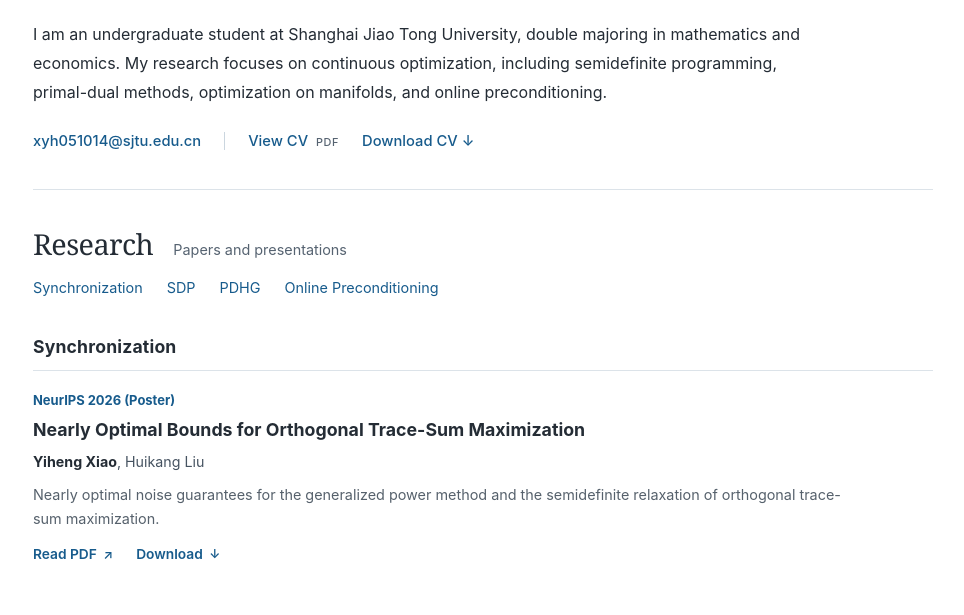
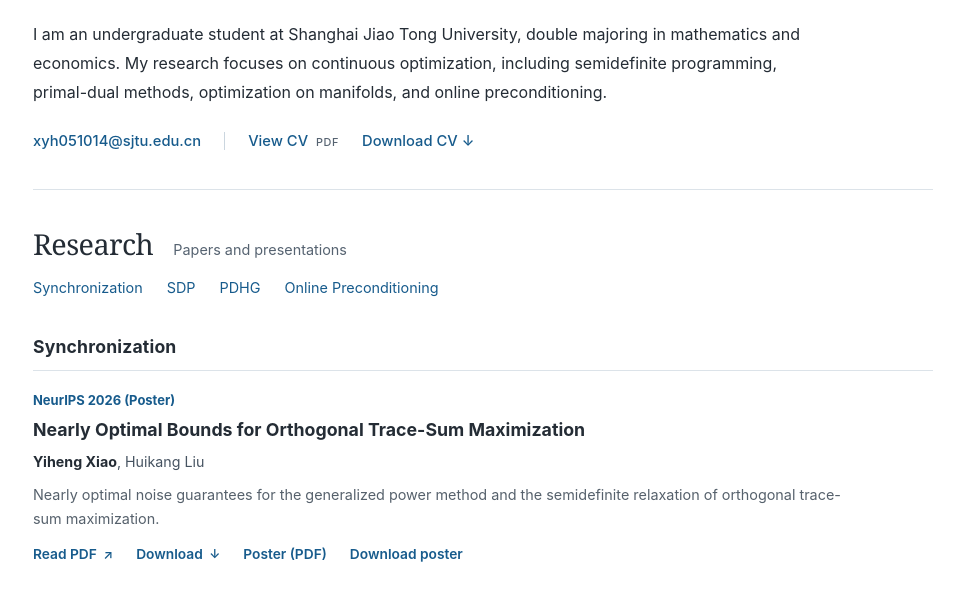
Before and after one commit to XiaoYiheng-SJTU/xiaoyiheng-sjtu.github.io, a plain HTML site: page index.html in a window 1280 px wide. Shown: the part 184-799 px from the top of the page, without its empty margins (157-1121 px from the left). Drawn offline with Linux system fonts and the light colour scheme.

Commit message:
Add NeurIPS 2026 OTSM poster

```diff
--- a/index.html
+++ b/index.html
@@ -46,6 +46,8 @@
           <div class="paper-links">
             <a href="otsm-neurips-2026.pdf" target="_blank" rel="noopener" aria-label="Read Nearly Optimal Bounds for Orthogonal Trace-Sum Maximization (PDF)">Read PDF <span aria-hidden="true">↗</span></a>
             <a href="otsm-neurips-2026.pdf" download="Xiao-Liu-OTSM-NeurIPS-2026.pdf" aria-label="Download Nearly Optimal Bounds for Orthogonal Trace-Sum Maximization">Download <span aria-hidden="true">↓</span></a>
+            <a href="otsm-neurips-2026-poster.pdf" target="_blank" rel="noopener" aria-label="View Nearly Optimal Bounds for Orthogonal Trace-Sum Maximization poster (PDF)">Poster (PDF)</a>
+            <a href="otsm-neurips-2026-poster.pdf" download="Xiao-Liu-OTSM-NeurIPS-2026-Poster.pdf" aria-label="Download Nearly Optimal Bounds for Orthogonal Trace-Sum Maximization poster">Download poster</a>
           </div>
         </article>
       </section>
--- a/metadata.json
+++ b/metadata.json
@@ -24,6 +24,7 @@
           "status": "NeurIPS 2026 (Poster)",
           "type": "paper",
           "path": "otsm-neurips-2026.pdf",
+          "poster": "otsm-neurips-2026-poster.pdf",
           "pages": 46,
           "summary": "Nearly optimal noise guarantees for the generalized power method and the semidefinite relaxation of orthogonal trace-sum maximization."
         }
```
Also changed, not shown: 1 other file.
